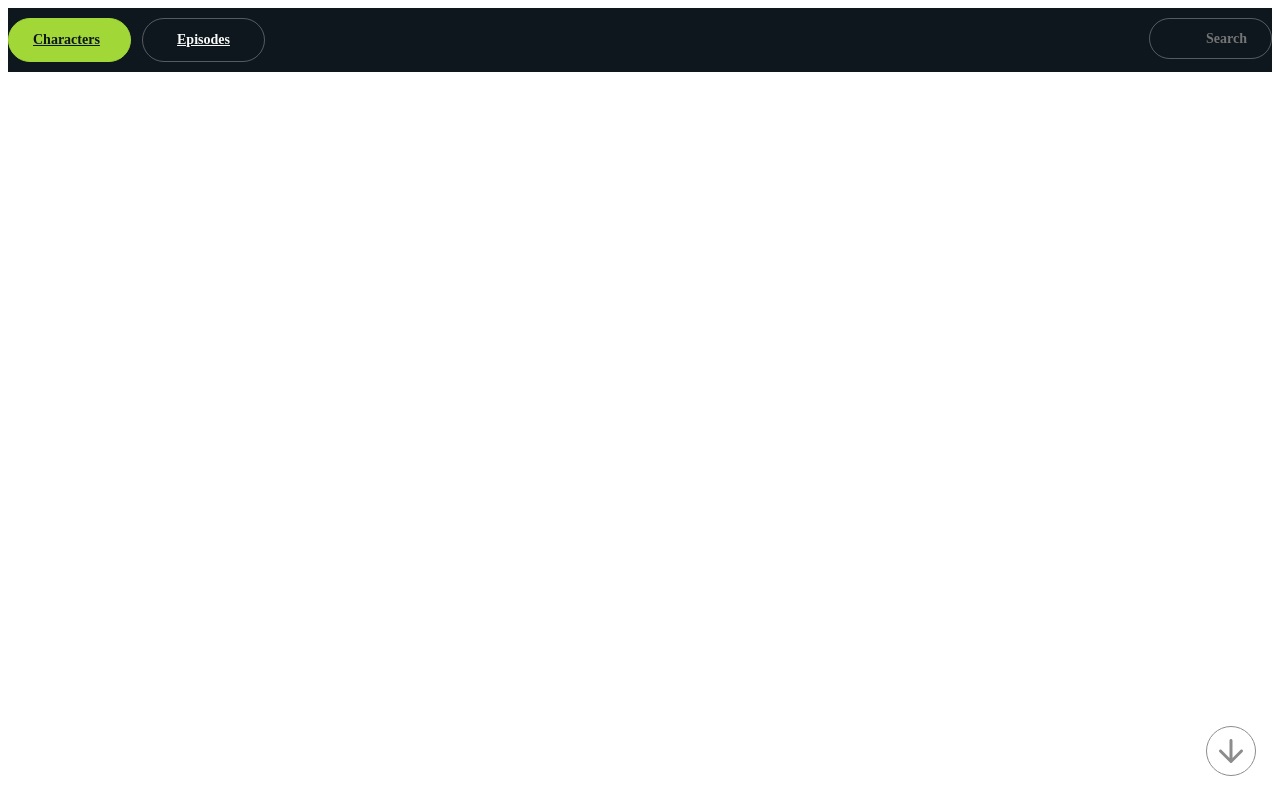
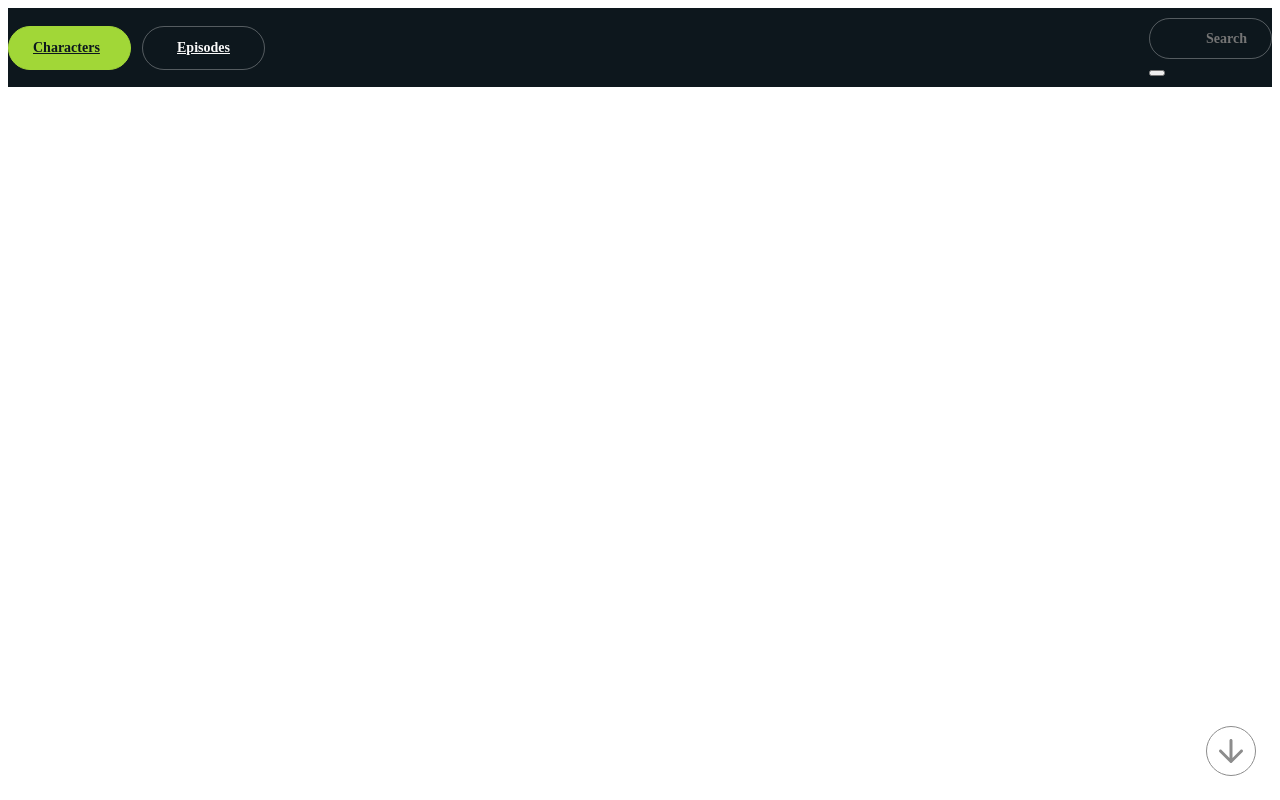
Before and after one commit to Ostik1220/rick_and_morty_project, a website built with Parcel: page src/partials/hero-header.html in a window 1280 px wide. Built offline with nearby package versions, Linux system fonts and the light colour scheme; files whose address does not match are found by name.

Commit message:
form-test

```diff
--- a/src/partials/hero-header.html
+++ b/src/partials/hero-header.html
@@ -20,16 +20,20 @@
     <img src="./img/error-photo.png" alt="" class="header__error-photo">
     <p class="header__error-text">Oops! Try looking for something else...  </p>
     </div>
-        <form action="" class="header__form">
+        <!-- <form action="" class="header__form">
 <label for="header__input" class="header__label">
     <button type="submit" class="header__search-btn">
-    <!-- <svg xmlns="http://www.w3.org/2000/svg" width="18" height="18" viewBox="0 0 18 18" fill="   " class="header__search-icon">
+     <svg xmlns="http://www.w3.org/2000/svg" width="18" height="18" viewBox="0 0 18 18" fill="   " class="header__search-icon">
   <path d="M8.25 14.25C11.5637 14.25 14.25 11.5637 14.25 8.25C14.25 4.93629 11.5637 2.25 8.25 2.25C4.93629 2.25 2.25 4.93629 2.25 8.25C2.25 11.5637 4.93629 14.25 8.25 14.25Z" stroke="#FAFAFA" stroke-width="1.5" stroke-linecap="round" stroke-linejoin="round"/>
   <path d="M15.75 15.75L12.4875 12.4875" stroke="#FAFAFA" stroke-width="1.5" stroke-linecap="round" stroke-linejoin="round"/>
-</svg> -->
+</svg>
 </button>
     <input type="text" id="header__input" class="header__search" placeholder="Search"></label>
-    </form>
+    </form> -->
+    <form action="" class="
+    header__form">
+        <input type="text" id="header__input" class="header__search" placeholder="Search"></label>
+  <button type="submit"></button></form>
     <a href="#footer" class="scroll-down">
                   <svg class="scroll-down-svg">
             <use href="img/symbol-defs.svg#icon-arrow-down"></use>
```
